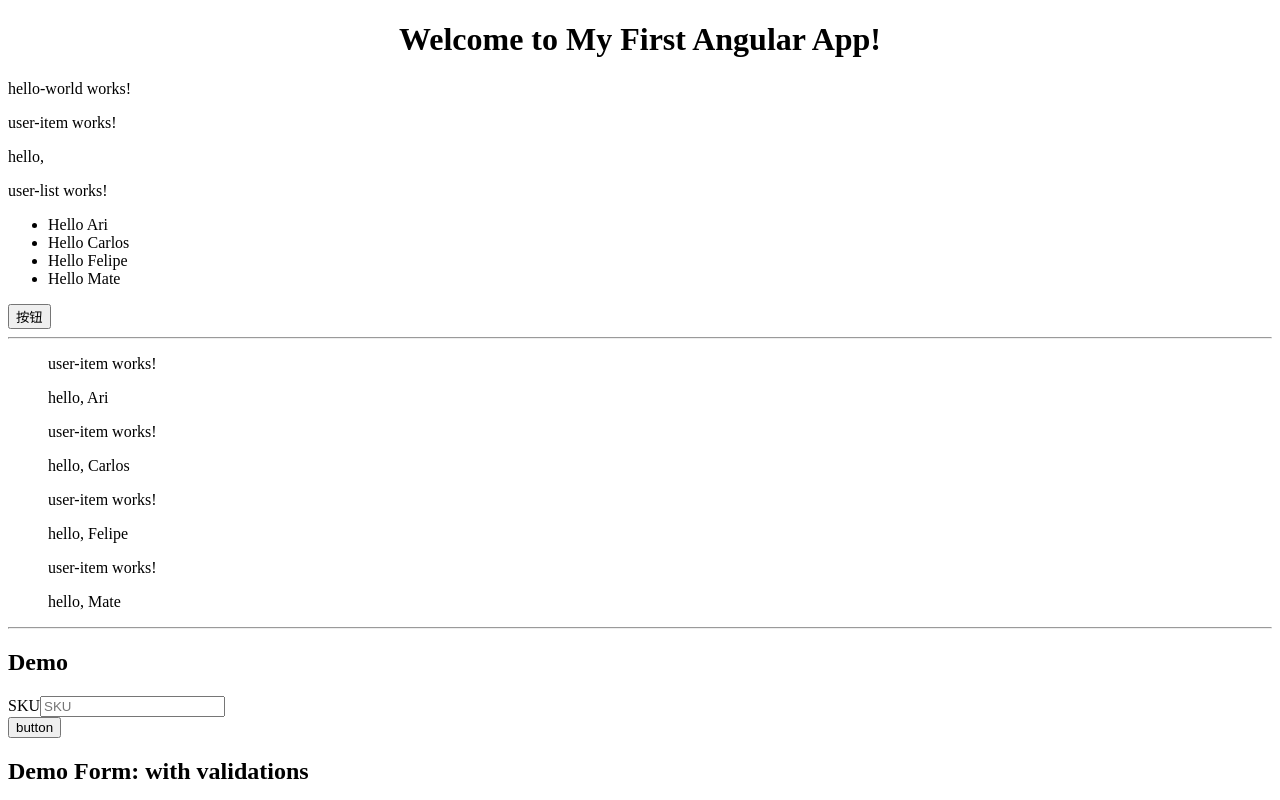
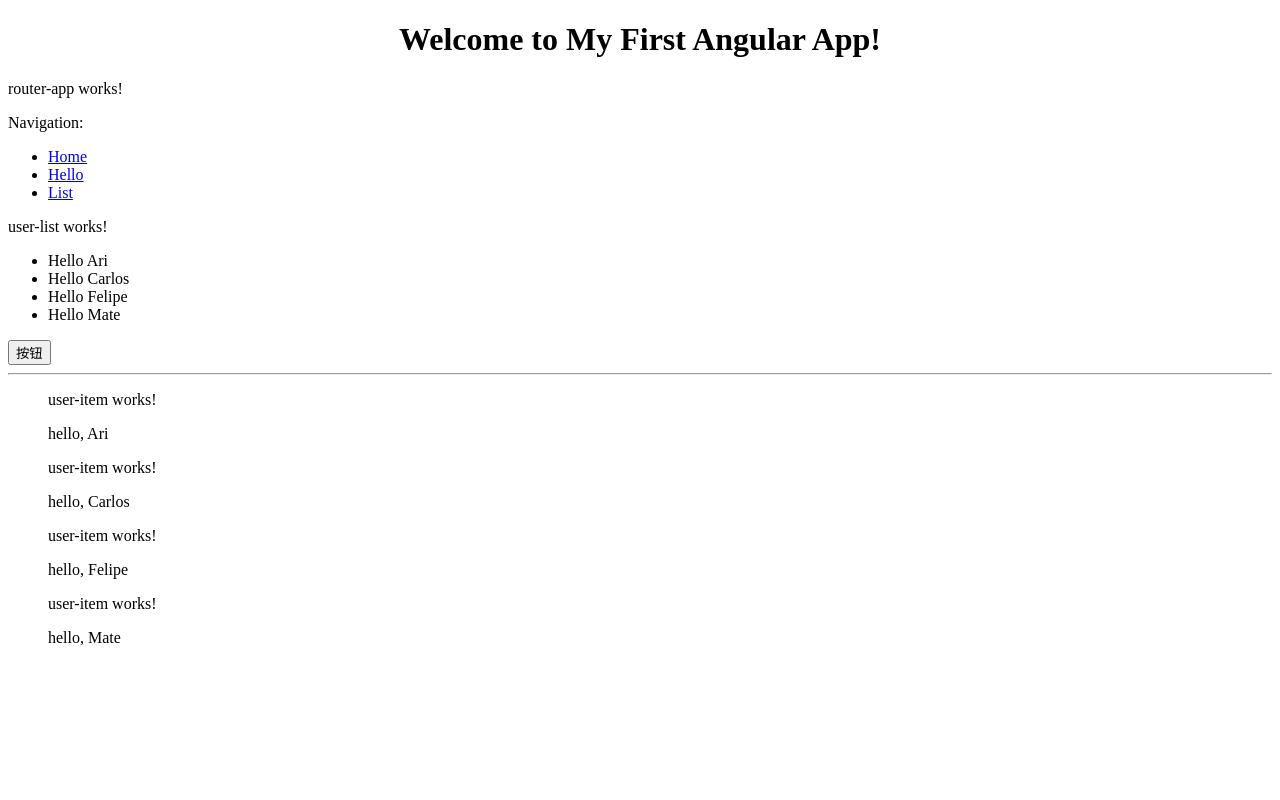
Before and after one commit to a12wang1/angular2, an Angular app: page /list in a window 1280 px wide. Shown: the top 800 px of the page. Built offline with nearby package versions, Linux system fonts and the light colour scheme.

Commit message:
2019/05/10 12:46 7.5整合

```diff
--- a/src/app/app.component.html
+++ b/src/app/app.component.html
@@ -4,10 +4,11 @@
     Welcome to {{ title }}!
   </h1>
 </div>
-<app-hello-world></app-hello-world>
+<!--<app-hello-world></app-hello-world>
 <app-user-item></app-user-item>
 <app-user-list></app-user-list>
 <hr />
 <app-user-form></app-user-form>
 <app-form-with-validations-explicit></app-form-with-validations-explicit>
-<app-http></app-http>
+<app-http></app-http> -->
+<app-router-app></app-router-app>
--- /dev/null
+++ b/src/app/router-app/router-app.component.html
@@ -0,0 +1,14 @@
+<p>
+  router-app works!
+</p>
+<div>
+	<nav>
+		<a> Navigation: </a>
+		<ul>
+			<li> <a [routerLink] = "['home']"> Home </a> </li>
+			<li> <a [routerLink] = "['hello']"> Hello</a></li>
+			<li> <a [routerLink] = "['list']"> List</a></li>
+		</ul>
+	</nav>
+	<router-outlet></router-outlet>
+</div>
--- /dev/null
+++ b/src/app/router-app/router-app.component.ts
@@ -0,0 +1,15 @@
+import { Component, OnInit } from '@angular/core';
+
+@Component({
+  selector: 'app-router-app',
+  templateUrl: './router-app.component.html',
+  styleUrls: ['./router-app.component.css']
+})
+export class RouterAppComponent implements OnInit {
+
+  constructor() { }
+
+  ngOnInit() {
+  }
+
+}
```
Also changed, not shown: src/app/app.module.ts (+11 -1 lines), src/app/router-app/router-app.component.css (added), 1 other file (tests, documents, lock files or other folders).
